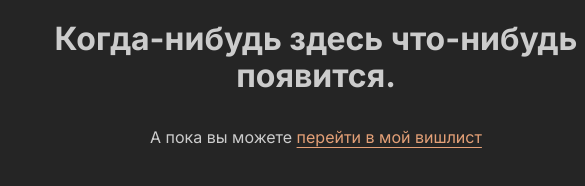
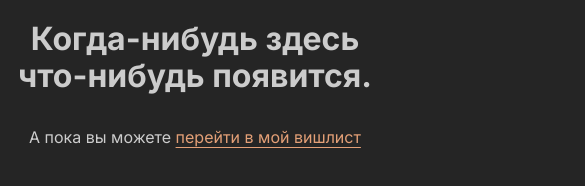
Before and after one commit to seri0zha/seri0zha.github.io, an Astro site: page / in a window 390 px wide. Shown: the top 186 px of the page, 585 px wide, since content can reach past the window. Built offline with nearby package versions, Linux system fonts and the light colour scheme; Astro itself is replaced by a stand-in of ours.

Commit message:
fix: scale on mobile devices

```diff
--- a/src/layouts/Layout.astro
+++ b/src/layouts/Layout.astro
@@ -14,7 +14,7 @@ const { title, linkTarget = "_self" } = Astro.props;
 	<head>
 		<meta charset="UTF-8" />
 		<meta name="description" content="seri0zha homepage" />
-		<meta name="viewport" content="width=device-width" />
+		<meta name="viewport" content="width=device-width,minimum-scale=1,initial-scale=1" />
 		<link rel="icon" type="image/svg+xml" href="/favicon.svg" />
 		<link rel="preconnect" href="https://fonts.googleapis.com">
 		<link rel="preconnect" href="https://fonts.gstatic.com" crossorigin>
@@ -27,7 +27,7 @@ const { title, linkTarget = "_self" } = Astro.props;
 		main {
 			margin: 0 auto;
 			width: fit-content;
-			min-width: 600px;
+			max-width: 600px;
 			padding: 0 16px;
 		}
 	</style>
```
